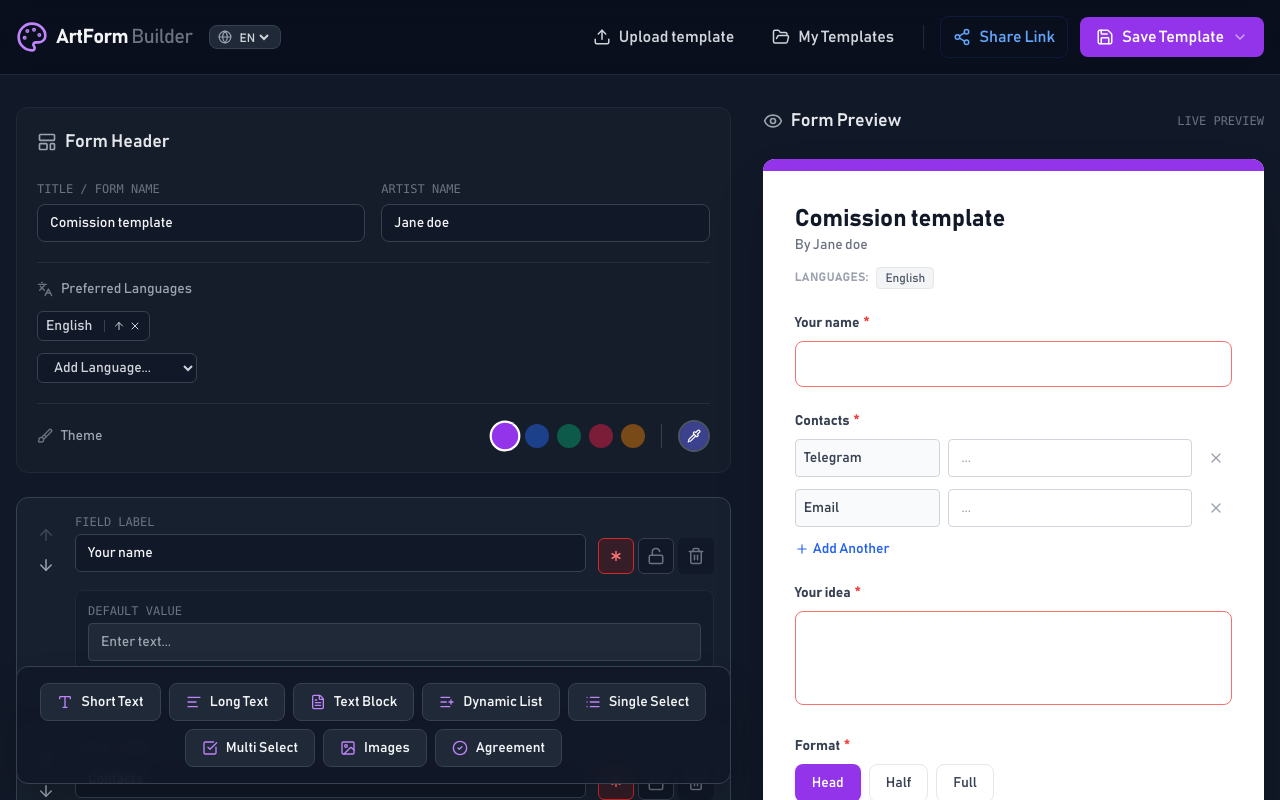
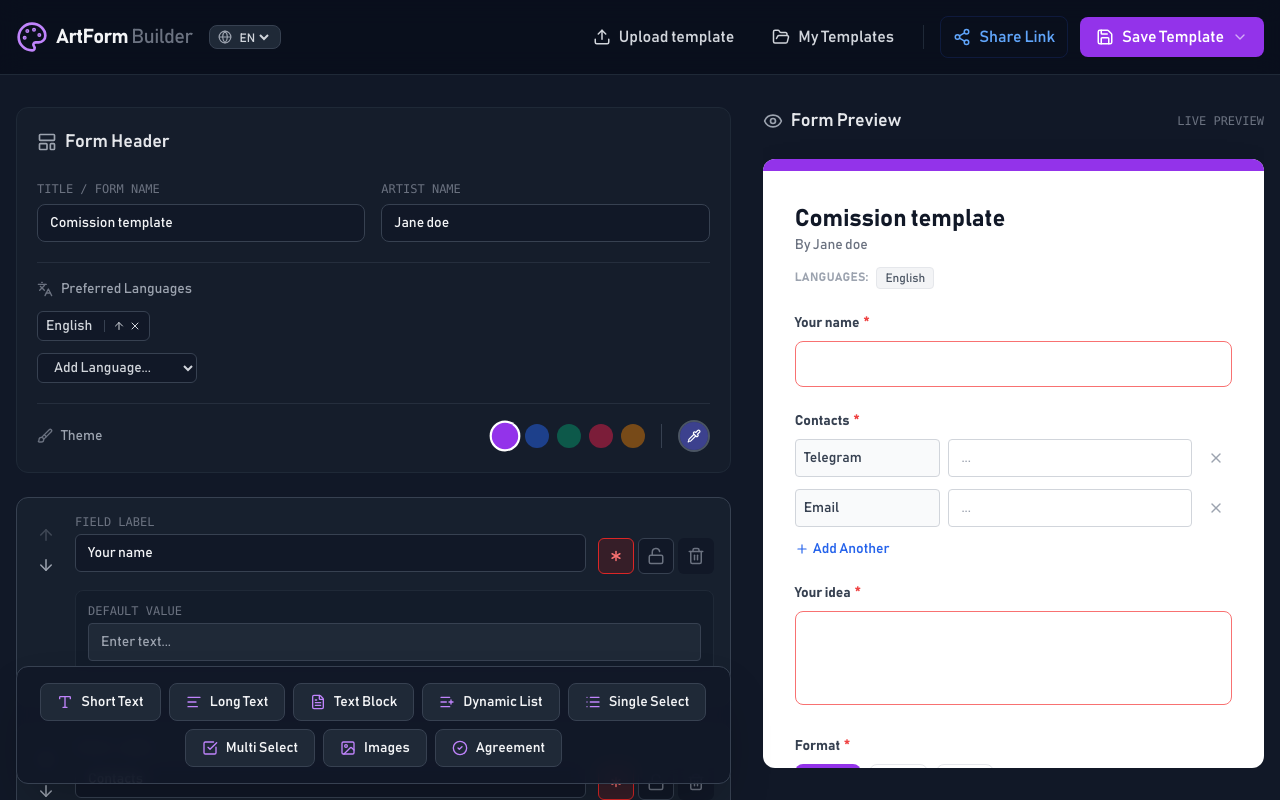
Before and after one commit to Vide0Master/art-form, a React (Vite) app: page / in a window 1280 px wide. Shown: the top 800 px of the page. Built offline with nearby package versions, Linux system fonts and the light colour scheme.

Commit message:
little edits

```diff
--- a/index.html
+++ b/index.html
@@ -1,5 +1,5 @@
 <!doctype html>
-<html lang="en">
+<html lang="en" class="bg-gray-900">
   <head>
     <meta charset="UTF-8" />
     <link rel="icon" type="image/svg+xml" href="/art-pallete.svg" />
--- a/src/App.jsx
+++ b/src/App.jsx
@@ -219,24 +219,18 @@ function SaveDropdown({
 
             {open && (
                 <div className="absolute right-0 mt-2 w-max bg-gray-900 border border-gray-700 rounded-xl shadow-lg overflow-hidden z-50 animate-scale">
-                    <div
-                        className="px-4 py-2 hover:bg-gray-700 cursor-pointer text-white transition flex flex-row items-center gap-2"
-                        onClick={() => {
+                    <div className="px-4 py-2 hover:bg-gray-700 cursor-pointer text-white transition flex flex-row items-center gap-2" onClick={() => {
                             setOpen(false);
                             handleSaveToStorage();
-                        }}
-                    >
-                        <Globe size={20}/> {t('saveToBrowser')}
+                        }}>
+                        <Globe size={20} /> {t('saveToBrowser')}
                     </div>
 
-                    <div
-                        className="px-4 py-2 hover:bg-gray-700 cursor-pointer text-white transition flex flex-row items-center gap-2"
-                        onClick={() => {
+                    <div className="px-4 py-2 hover:bg-gray-700 cursor-pointer text-white transition flex flex-row items-center gap-2" onClick={() => {
                             setOpen(false);
                             handleSaveToFile();
-                        }}
-                    >
-                        <Download size={20}/> {t('saveToFile')}
+                        }}>
+                        <Download size={20} /> {t('saveToFile')}
                     </div>
                 </div>
             )}
@@ -1172,7 +1166,7 @@ const App = () => {
                     </section>
                 )}
 
-                <section className={`${viewMode ? 'col-span-1' : 'lg:col-span-5 lg:sticky lg:top-24'} h-fit animate-slideIn`}>
+                <section className={`${viewMode ? 'col-span-1' : 'lg:col-span-5 lg:sticky lg:top-24'} animate-slideIn h-[calc(100vh-75px-64px)] overflow-y-auto rounded-xl`}>
                     <div className="flex items-center gap-2 mb-6 justify-between">
                         {!viewMode && <div className="flex items-center gap-2"><Eye className="w-5 h-5 text-gray-400" /><h2 className="text-lg font-semibold text-gray-200">{t('formPreview')}</h2></div>}
                         {!viewMode && <span className="text-xs font-mono text-gray-500 uppercase">{t('livePreview')}</span>}
--- a/src/index.css
+++ b/src/index.css
@@ -6,3 +6,43 @@
 .theme-toggle-wrapper {
     @apply fixed top-4 left-4 z-50;
 }
+
+/* ===== Custom Scrollbar ===== */
+
+/* Chrome, Edge, Safari */
+::-webkit-scrollbar {
+    width: 4px;
+    /* толщина вертикального скролла */
+    height: 4px;
+    /* толщина горизонтального */
+}
+
+::-webkit-scrollbar-track {
+    background: transparent;
+    /* полностью прозрачный фон */
+    margin: 2px;
+    /* отступы по 2px с каждой стороны */
+}
+
+::-webkit-scrollbar-thumb {
+    background: rgba(255, 255, 255, 0.5);
+    /* белый полупрозрачный */
+    border-radius: 8px;
+    /* скругление */
+}
+
+::-webkit-scrollbar-thumb:hover {
+    background: rgba(255, 255, 255, 0.7);
+}
+
+/* Убираем стрелочки */
+::-webkit-scrollbar-button {
+    display: none;
+}
+
+/* Firefox */
+* {
+    scrollbar-width: thin;
+    /* тонкий */
+    scrollbar-color: rgba(255, 255, 255, 0.5) transparent;
+}
```
